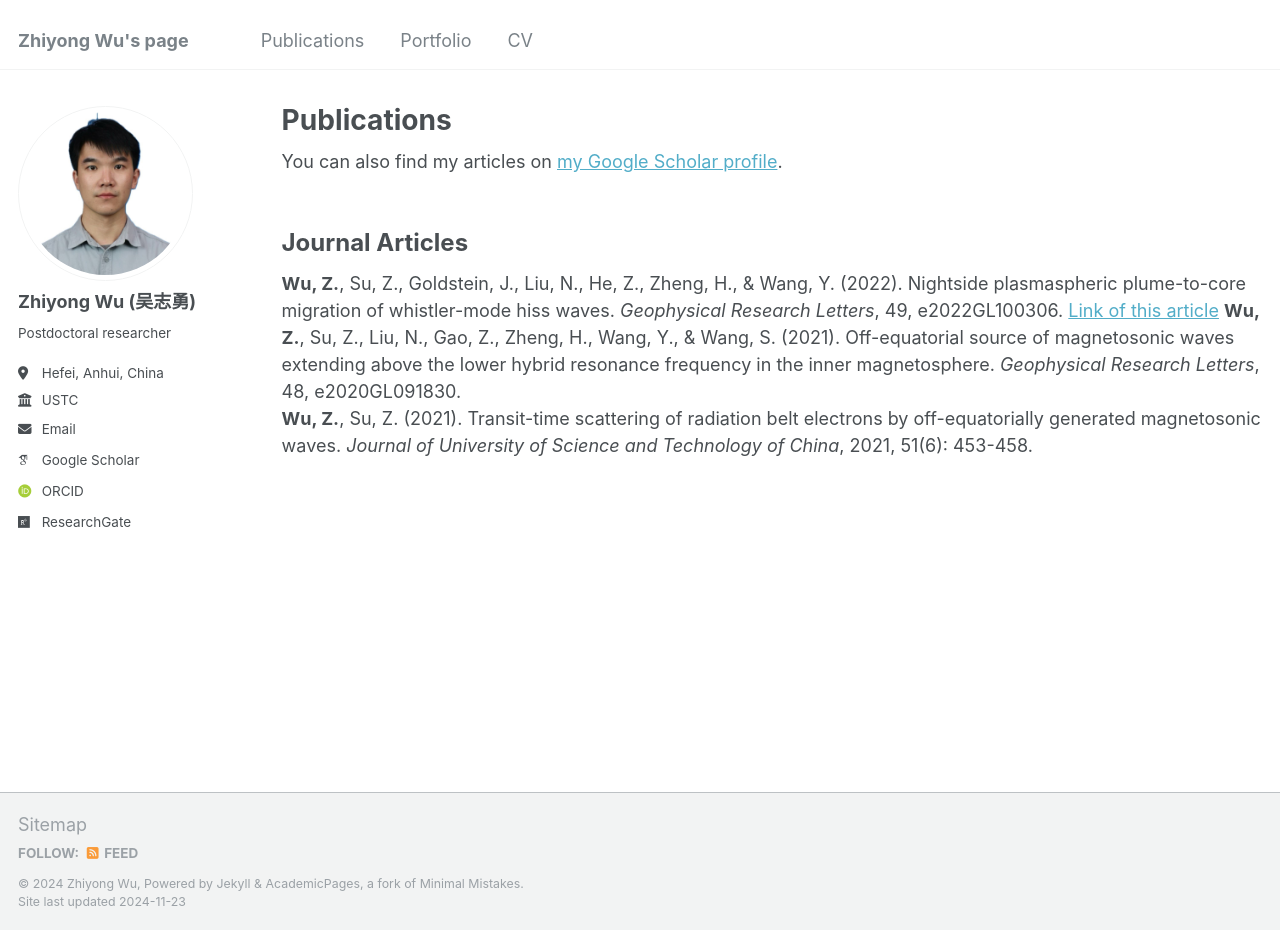
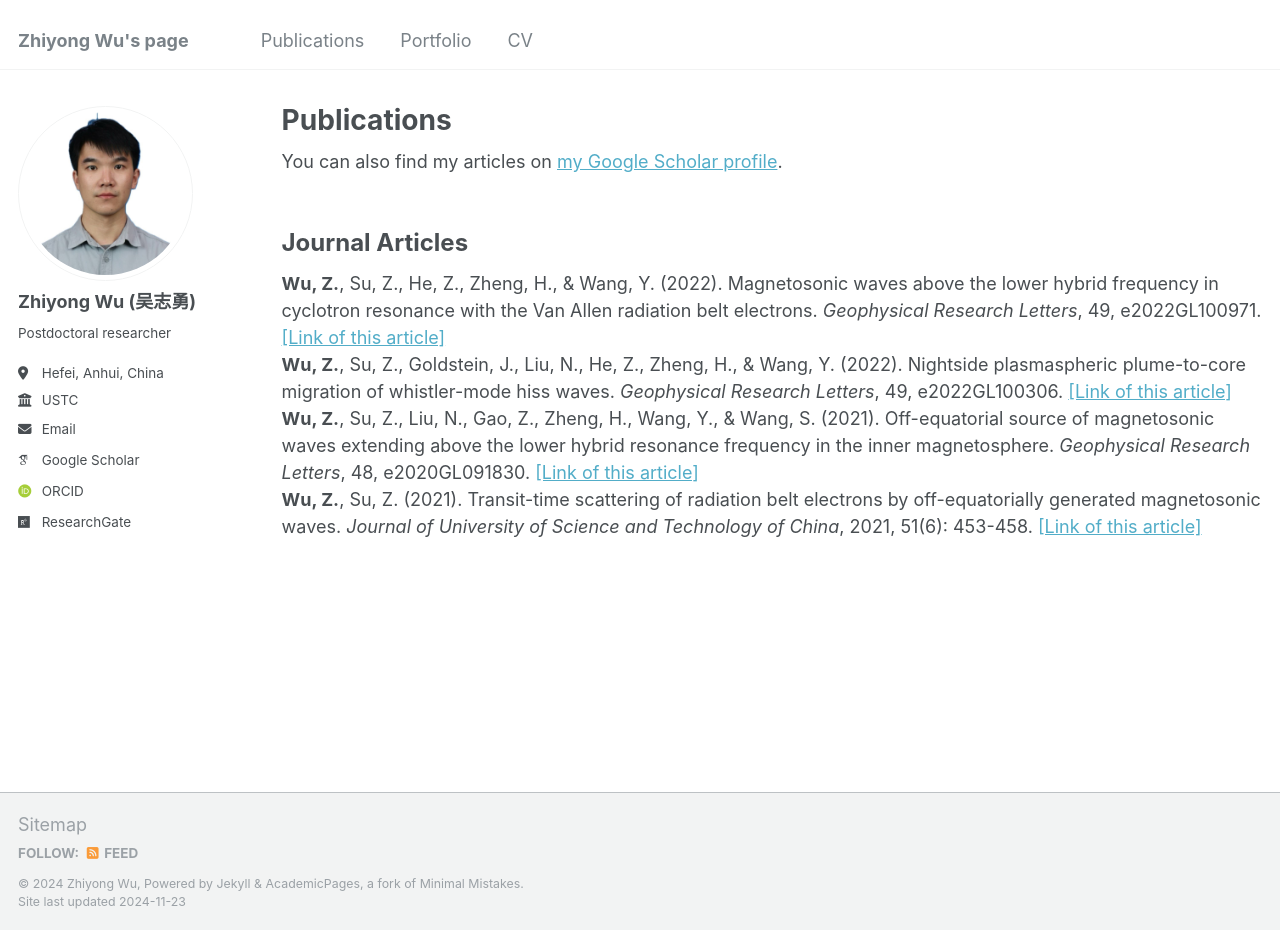
Before and after one commit to Z-Y-Wu/ZW-, a Jekyll site: the page built from _pages/publications.html, in a window 1280 px wide and 930 px high. Built offline with Jekyll 4.4.1, drawn with Linux system fonts in a browser that asks for light colours; some web fonts are replaced.

Commit message:
Update publications.html

```diff
--- a/_pages/publications.html
+++ b/_pages/publications.html
@@ -9,7 +9,7 @@ author_profile: true
   <div class="wordwrap">You can also find my articles on <a href="{{site.author.googlescholar}}">my Google Scholar profile</a>.</div>
 {% endif %}<br><br>
 <h1 style="font-size: 24px; font-weight: bold;">Journal Articles</h1>
-
-<strong>Wu, Z.</strong>, Su, Z., Goldstein, J., Liu, N., He, Z., Zheng, H., & Wang, Y. (2022). Nightside plasmaspheric plume-to-core migration of whistler-mode hiss waves. <i>Geophysical Research Letters</i>, 49, e2022GL100306. <a href="https://doi.org/10.1029/2022GL100306">Link of this article</a>
-<strong>Wu, Z.</strong>, Su, Z., Liu, N., Gao, Z., Zheng, H., Wang, Y., & Wang, S. (2021). Off-equatorial source of magnetosonic waves extending above the lower hybrid resonance frequency in the inner magnetosphere. <i>Geophysical Research Letters</i>, 48, e2020GL091830.<br>
-<strong>Wu, Z.</strong>, Su, Z. (2021). Transit-time scattering of radiation belt electrons by off-equatorially generated magnetosonic waves. <i>Journal of University of Science and Technology of China</i>, 2021, 51(6): 453-458.
+<strong>Wu, Z.</strong>, Su, Z., He, Z., Zheng, H., & Wang, Y. (2022). Magnetosonic waves above the lower hybrid frequency in cyclotron resonance with the Van Allen radiation belt electrons.  <i>Geophysical Research Letters</i>, 49, e2022GL100971. <a href="https://doi.org/10.1029/2022GL100971">[Link of this article]</a><br>
+<strong>Wu, Z.</strong>, Su, Z., Goldstein, J., Liu, N., He, Z., Zheng, H., & Wang, Y. (2022). Nightside plasmaspheric plume-to-core migration of whistler-mode hiss waves. <i>Geophysical Research Letters</i>, 49, e2022GL100306. <a href="https://doi.org/10.1029/2022GL100306">[Link of this article]</a><br>
+<strong>Wu, Z.</strong>, Su, Z., Liu, N., Gao, Z., Zheng, H., Wang, Y., & Wang, S. (2021). Off-equatorial source of magnetosonic waves extending above the lower hybrid resonance frequency in the inner magnetosphere. <i>Geophysical Research Letters</i>, 48, e2020GL091830. <a href="https://doi.org/10.1029/2020GL091830">[Link of this article]</a><br>
+<strong>Wu, Z.</strong>, Su, Z. (2021). Transit-time scattering of radiation belt electrons by off-equatorially generated magnetosonic waves. <i>Journal of University of Science and Technology of China</i>, 2021, 51(6): 453-458. <a href="https://justc.ustc.edu.cn/article/doi/10.52396/JUST-2021-0123">[Link of this article]</a>
```
